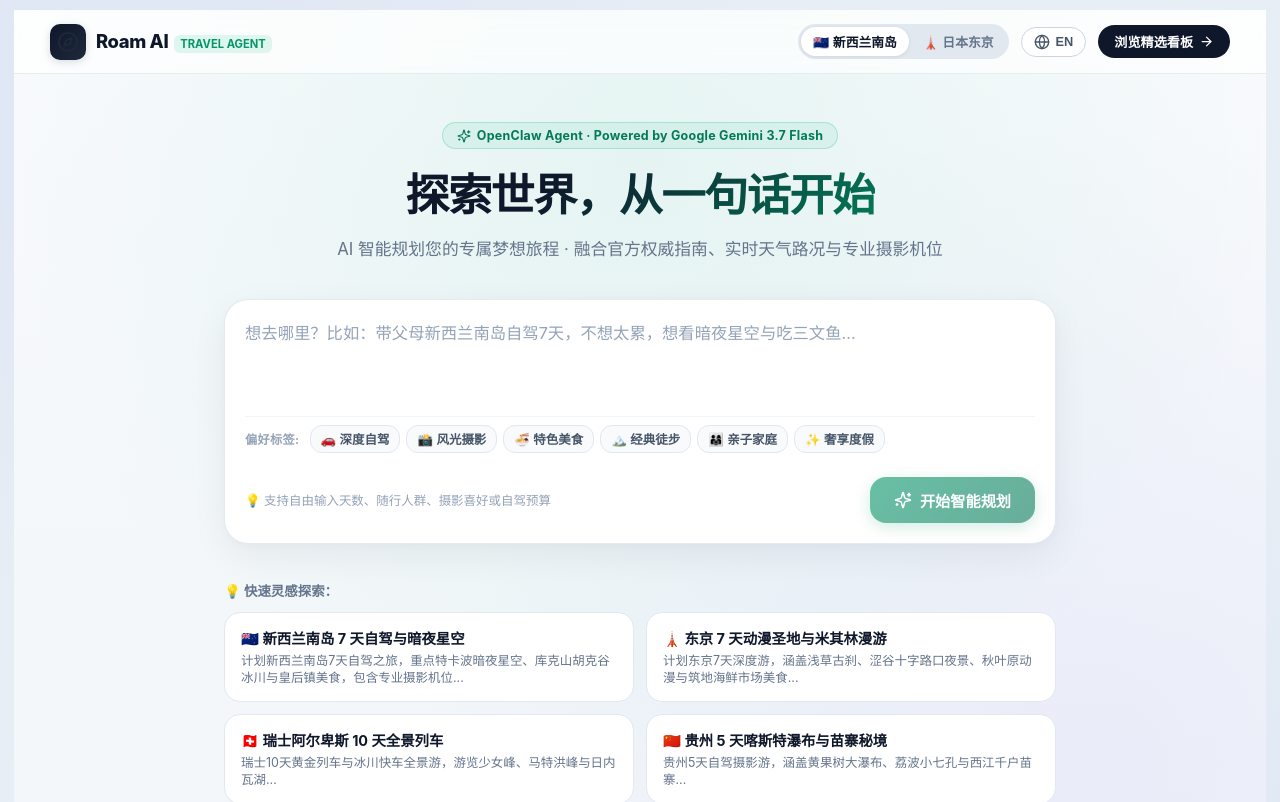
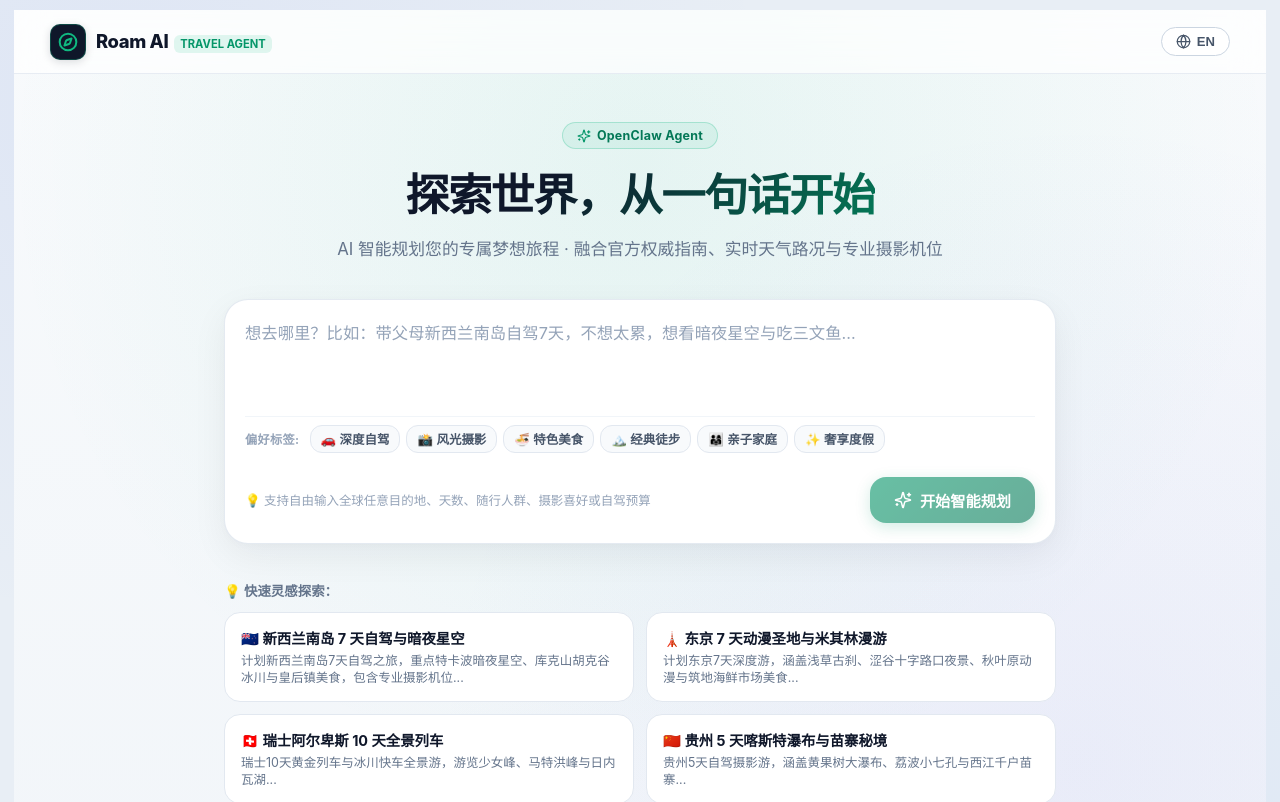
Before and after one commit to kayu1bowl/Travel-planner-agent, a React (Vite) app in the folder frontend/: page / in a window 1280 px wide. Shown: the top 802 px of the page. Built offline with nearby package versions, Linux system fonts and the light colour scheme; the HTML template or start-up script is replaced by a standard one; a web font is replaced by a local one.

Commit message:
fix(ui): refine welcome landing page header, simplify agent badge to OpenClaw Agent, and fix logo icon styling

```diff
--- a/frontend/src/App.jsx
+++ b/frontend/src/App.jsx
@@ -166,11 +166,6 @@ export default function App() {
           onDirectExplore={handleDirectExplore}
           isGenerating={loading}
           generatingSteps={agentStatusSteps}
-          currentDestination={currentDatasetKey}
-          onSelectDestination={(dest) => {
-            setCurrentDatasetKey(dest);
-            setDynamicCustomPlan(null);
-          }}
         />
       </div>
     );
--- a/frontend/src/components/WelcomeLandingView.jsx
+++ b/frontend/src/components/WelcomeLandingView.jsx
@@ -3,12 +3,7 @@ import {
   Sparkles,
   Compass,
   Send,
-  MapPin,
   Globe,
-  ArrowRight,
-  ShieldCheck,
-  Camera,
-  Layers,
   CheckCircle2,
   Loader2
 } from 'lucide-react';
@@ -20,9 +15,7 @@ export default function WelcomeLandingView({
   onStartPlanning,
   onDirectExplore,
   isGenerating,
-  generatingSteps,
-  currentDestination,
-  onSelectDestination
+  generatingSteps
 }) {
   const [inputText, setInputText] = useState('');
   const [selectedTags, setSelectedTags] = useState([]);
@@ -60,11 +53,11 @@ export default function WelcomeLandingView({
 
   return (
     <div className="welcome-landing-wrapper">
-      {/* 顶部极简导航 */}
+      {/* 顶部极简导航：仅保留 Logo 品牌与语言切换 */}
       <header className="welcome-header">
         <div className="welcome-logo-group">
           <div className="welcome-logo-icon">
-            <Compass size={22} className="logo-spin-subtle text-emerald-400" />
+            <Compass size={20} color="#10B981" strokeWidth={2.4} />
           </div>
           <div className="welcome-brand">
             <span className="welcome-brand-name">Roam AI</span>
@@ -73,39 +66,14 @@ export default function WelcomeLandingView({
         </div>
 
         <div className="welcome-header-actions">
-          {/* 快捷目的地选择 */}
-          <div className="welcome-dest-pills">
-            <button
-              className={`welcome-dest-btn ${currentDestination === 'newzealand' ? 'active' : ''}`}
-              onClick={() => onSelectDestination('newzealand')}
-            >
-              🇳🇿 {language === 'zh' ? '新西兰南岛' : 'New Zealand'}
-            </button>
-            <button
-              className={`welcome-dest-btn ${currentDestination === 'tokyo' ? 'active' : ''}`}
-              onClick={() => onSelectDestination('tokyo')}
-            >
-              🗼 {language === 'zh' ? '日本东京' : 'Tokyo'}
-            </button>
-          </div>
-
           {/* 语言切换 */}
           <button
             className="welcome-lang-btn"
             onClick={onToggleLanguage}
             title={language === 'zh' ? 'Switch to English' : '切换为中文'}
           >
-            <Globe size={16} />
+            <Globe size={15} color="#475569" />
             <span>{language === 'zh' ? 'EN' : '中文'}</span>
-          </button>
-
-          {/* 直接进入看板 */}
-          <button
-            className="welcome-explore-top-btn"
-            onClick={onDirectExplore}
-          >
-            <span>{language === 'zh' ? '浏览精选看板' : 'Explore Dashboard'}</span>
-            <ArrowRight size={15} />
           </button>
         </div>
       </header>
@@ -114,7 +82,7 @@ export default function WelcomeLandingView({
       <main className="welcome-main-container">
         {/* AI 模型标识微标 */}
         <div className="welcome-ai-badge">
-          <Sparkles size={14} className="text-teal-300 animate-pulse" />
+          <Sparkles size={14} color="#059669" className="animate-pulse" />
           <span>{t.badge}</span>
         </div>
 
@@ -169,7 +137,7 @@ export default function WelcomeLandingView({
             {/* 卡片底栏操作区 */}
             <div className="welcome-card-footer">
               <div className="welcome-hint-text">
-                {language === 'zh' ? '💡 支持自由输入天数、随行人群、摄影喜好或自驾预算' : '💡 Feel free to include days, budget, companion or photography style'}
+                {language === 'zh' ? '💡 支持自由输入全球任意目的地、天数、随行人群、摄影喜好或自驾预算' : '💡 Feel free to include any global destination, days, budget or companion style'}
               </div>
 
               <button
@@ -184,7 +152,7 @@ export default function WelcomeLandingView({
                   </>
                 ) : (
                   <>
-                    <Sparkles size={18} className="text-white" />
+                    <Sparkles size={18} color="#FFFFFF" />
                     <span>{t.generateBtn}</span>
                   </>
                 )}
@@ -242,13 +210,13 @@ export default function WelcomeLandingView({
           <div className="welcome-generating-modal">
             <div className="generating-header">
               <div className="generating-icon-pulse">
-                <Sparkles size={28} className="text-teal-400 animate-spin" />
+                <Sparkles size={28} color="#10B981" className="animate-spin" />
               </div>
               <h3 className="generating-title">
                 {language === 'zh' ? 'AI 正在智能规划您的专属行程' : 'AI is Crafting Your Travel Plan'}
               </h3>
               <p className="generating-subtitle">
-                {language === 'zh' ? 'Google Gemini 3.7 Flash 拓展思考推理中...' : 'Powered by Gemini 3.7 Flash with Extended Thinking'}
+                {language === 'zh' ? 'OpenClaw Agent 拓展思考推理中...' : 'OpenClaw Agent Reasoning with Extended Thinking...'}
               </p>
             </div>
 
@@ -259,7 +227,7 @@ export default function WelcomeLandingView({
                 language === 'zh' ? '正在精选最佳出片机位与地道特色风物...' : 'Selecting photo spots & local cuisine...'
               ]).map((stepText, sIdx) => (
                 <div key={sIdx} className="generating-step-item">
-                  <CheckCircle2 size={16} className="text-emerald-400 flex-shrink-0 animate-pulse" />
+                  <CheckCircle2 size={16} color="#10B981" className="flex-shrink-0 animate-pulse" />
                   <span>{stepText}</span>
                 </div>
               ))}
--- a/frontend/src/index.css
+++ b/frontend/src/index.css
@@ -2989,11 +2989,16 @@ body {
   width: 36px;
   height: 36px;
   border-radius: 10px;
-  background: linear-gradient(135deg, #0F172A 0%, #1E293B 100%);
+  background: #0F172A;
   display: flex;
   align-items: center;
   justify-content: center;
   box-shadow: 0 2px 8px rgba(15, 23, 42, 0.15);
+  border: 1px solid rgba(16, 185, 129, 0.3);
+}
+
+.welcome-logo-icon svg {
+  display: block;
 }
 
 .welcome-brand {
@@ -3025,41 +3030,15 @@ body {
   gap: 12px;
 }
 
-.welcome-dest-pills {
-  display: flex;
-  background: #E2E8F0;
-  padding: 3px;
-  border-radius: 20px;
-  gap: 2px;
-}
-
-.welcome-dest-btn {
-  padding: 5px 12px;
-  border-radius: 16px;
-  border: none;
-  background: transparent;
-  font-size: 0.8rem;
-  font-weight: 600;
-  color: #64748B;
-  cursor: pointer;
-  transition: all 0.2s ease;
-}
-
-.welcome-dest-btn.active {
-  background: #FFFFFF;
-  color: #0F172A;
-  box-shadow: 0 1px 4px rgba(0, 0, 0, 0.08);
-}
-
 .welcome-lang-btn {
   display: flex;
   align-items: center;
   gap: 6px;
-  padding: 6px 12px;
+  padding: 6px 14px;
   border-radius: 20px;
   border: 1px solid #CBD5E1;
   background: #FFFFFF;
-  font-size: 0.8rem;
+  font-size: 0.82rem;
   font-weight: 600;
   color: #475569;
   cursor: pointer;
@@ -3069,27 +3048,6 @@ body {
 .welcome-lang-btn:hover {
   background: #F8FAFC;
   border-color: #94A3B8;
-}
-
-.welcome-explore-top-btn {
-  display: flex;
-  align-items: center;
-  gap: 6px;
-  padding: 7px 16px;
-  border-radius: 20px;
-  border: none;
-  background: #0F172A;
-  color: #FFFFFF;
-  font-size: 0.82rem;
-  font-weight: 600;
-  cursor: pointer;
-  transition: all 0.2s ease;
-}
-
-.welcome-explore-top-btn:hover {
-  background: #1E293B;
-  transform: translateY(-1px);
-  box-shadow: 0 4px 12px rgba(15, 23, 42, 0.15);
 }
 
 /* 主体容器 */
--- a/frontend/src/services/i18n.js
+++ b/frontend/src/services/i18n.js
@@ -11,7 +11,7 @@ export const TRANSLATIONS = {
       newTrip: "新建行程"
     },
     welcome: {
-      badge: "OpenClaw Agent · Powered by Google Gemini 3.7 Flash",
+      badge: "OpenClaw Agent",
       heroTitle: "探索世界，从一句话开始",
       heroSubtitle: "AI 智能规划您的专属梦想旅程 · 融合官方权威指南、实时天气路况与专业摄影机位",
       inputPlaceholder: "想去哪里？比如：带父母新西兰南岛自驾7天，不想太累，想看暗夜星空与吃三文鱼...",
@@ -91,7 +91,7 @@ export const TRANSLATIONS = {
       newTrip: "New Trip"
     },
     welcome: {
-      badge: "OpenClaw Agent · Powered by Google Gemini 3.7 Flash",
+      badge: "OpenClaw Agent",
       heroTitle: "Explore the World, Starting with a Sentence",
       heroSubtitle: "AI-Powered Travel Planning · Integrated with Official DOC Guides, Real-Time Weather & Pro Photography Spots",
       inputPlaceholder: "Where do you want to go? e.g. 7-day self-drive in NZ South Island with parents, relax pace, stargazing & salmon...",
```
